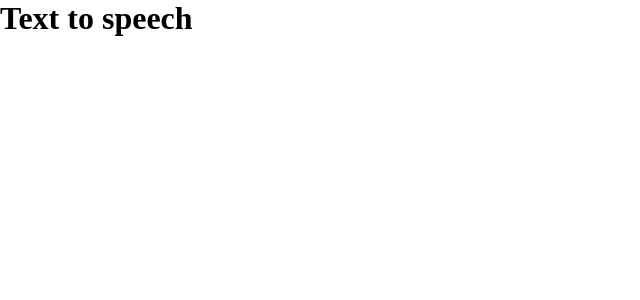
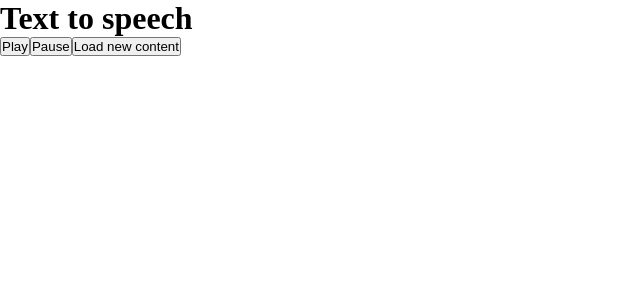
Before and after one commit to hsuehic/speechify-assessment, a React (Vite) app: page / in a window 1280 px wide. Shown: the top 300 px of the page, without its empty margins (0-640 px from the left). Built offline with nearby package versions, Linux system fonts and the light colour scheme.

Commit message:
feat: imp UI

```diff
--- a/src/App.tsx
+++ b/src/App.tsx
@@ -1,20 +1,35 @@
 import './App.css';
+
+import { useState } from 'react';
 
 import { Controls } from './components/Controls';
 import { CurrentlyReading } from './components/CurrentlyReading';
+import { useSpeech } from './lib/useSpeech';
+import { fetchContent, parseContentIntoSentences } from './lib/content';
 
 function App() {
-  // const [sentences, setSentences] = useState<Array<string>>([]);
-  // const { currentWord, currentSentence, controls } = useSpeech(sentences);
+  const [sentences, setSentences] = useState<Array<string>>([]);
+  const {
+    currentSentenceIdx,
+    currentWordRange,
+    playbackState,
+    play,
+    pause
+  } = useSpeech(sentences);
 
   return (
     <div className="App">
       <h1>Text to speech</h1>
       <div>
-        <CurrentlyReading/>
+        <CurrentlyReading sentences={sentences} currentSentenceIdx={currentSentenceIdx} currentWordRange={currentWordRange} />
       </div>
       <div>
-        <Controls/>
+        <Controls play={play} pause={pause} loadNewContent={() => {
+          fetchContent().then((ssml) => {
+            const ss = parseContentIntoSentences(ssml);
+            setSentences(ss);
+          })
+        }} state={playbackState} />
       </div>
     </div>
   );
--- a/src/components/Controls.tsx
+++ b/src/components/Controls.tsx
@@ -17,5 +17,9 @@ export const Controls = ({
   loadNewContent: () => void;
   state: PlayingState;
 }) => {
-  return <div></div>;
+  return <div>
+    <button data-testid="action-play" onClick={() => {play(); }}>Play</button>
+    <button data-testid="action-pause" onClick={() => { pause(); }}>Pause</button>
+    <button data-testid="action-loadcontent" onClick={() => { loadNewContent();}}>Load new content</button>
+  </div>;
 };
--- a/src/components/CurrentlyReading.tsx
+++ b/src/components/CurrentlyReading.tsx
@@ -16,5 +16,16 @@ export const CurrentlyReading = ({
   currentSentenceIdx: number;
   sentences: string[];
 }) => {
-  return <div data-testid="currently-reading"></div>;
+  const [start, end] = currentWordRange;
+  return <div data-testid="currently-reading">
+    {
+      sentences.map((s, index) => {
+        if (index === currentSentenceIdx) {
+          return <p data-testid="current-sentence">{s.substring(0,start)}<span style={{ color: 'red'}} data-testid="current-word">{s.substring(start, end)}</span>{s.substring(end)}</p>
+        } else {
+          return <p>{s}</p>
+        }
+      })
+    }
+  </div>;
 };
```
